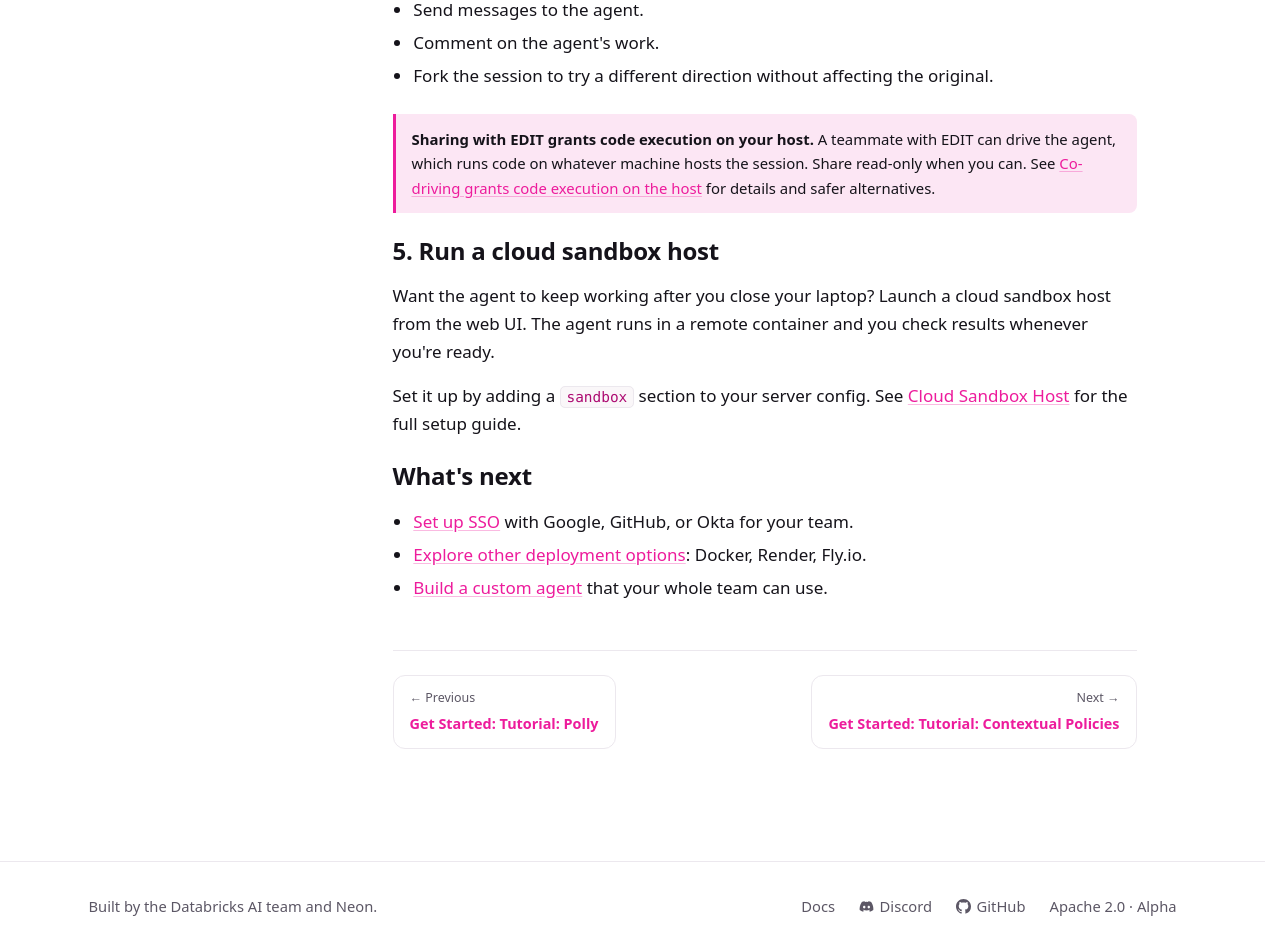
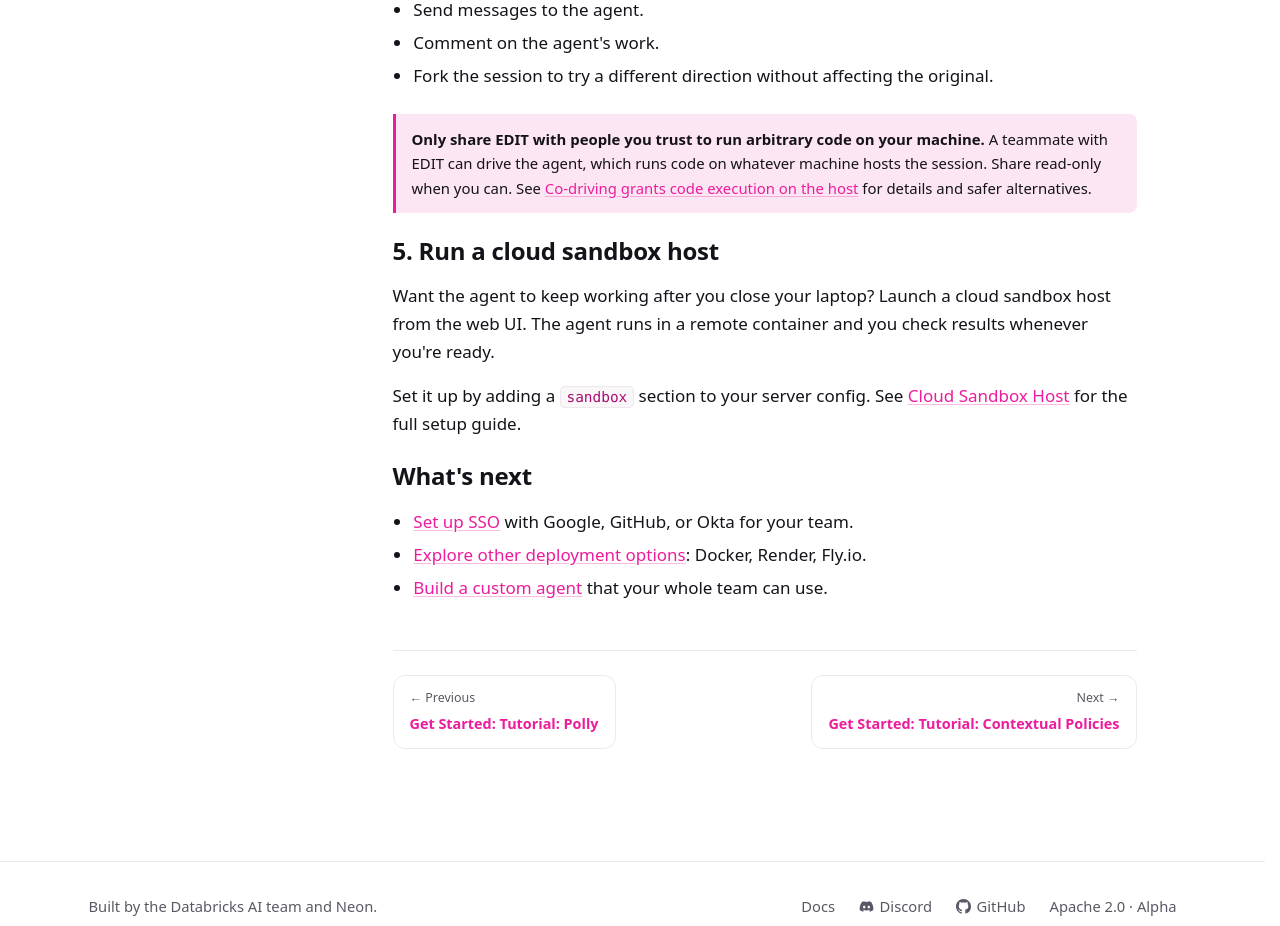
Before and after one commit to omnigent-ai/omnigent-site, a Next.js app: page /quickstart/collaborate in a window 1280 px wide. Shown: the part 1140-2066 px from the top of the page. Built offline with nearby package versions, Linux system fonts and the light colour scheme.

Commit message:
Lead tutorial notice with the trust CTA

```diff
--- a/app/quickstart/collaborate/page.js
+++ b/app/quickstart/collaborate/page.js
@@ -81,9 +81,9 @@ omni host https://your-server.up.railway.app`}</code></pre>
 
       <div className="note">
         <p>
-          <strong>Sharing with EDIT grants code execution on your host.</strong> A teammate with
-          EDIT can drive the agent, which runs code on whatever machine hosts the session. Share
-          read-only when you can. See{" "}
+          <strong>Only share EDIT with people you trust to run arbitrary code on your machine.</strong>{" "}
+          A teammate with EDIT can drive the agent, which runs code on whatever machine hosts the
+          session. Share read-only when you can. See{" "}
           <Link href="/docs/collaborate#code-execution-risk">
             Co-driving grants code execution on the host
           </Link>{" "}
```
